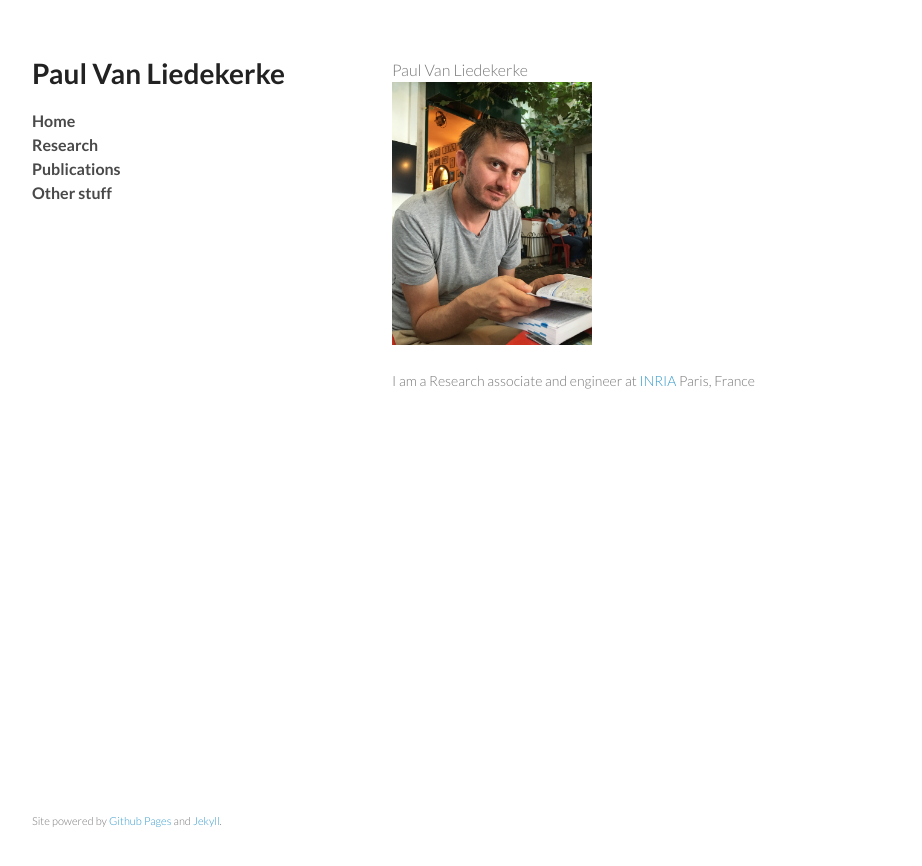
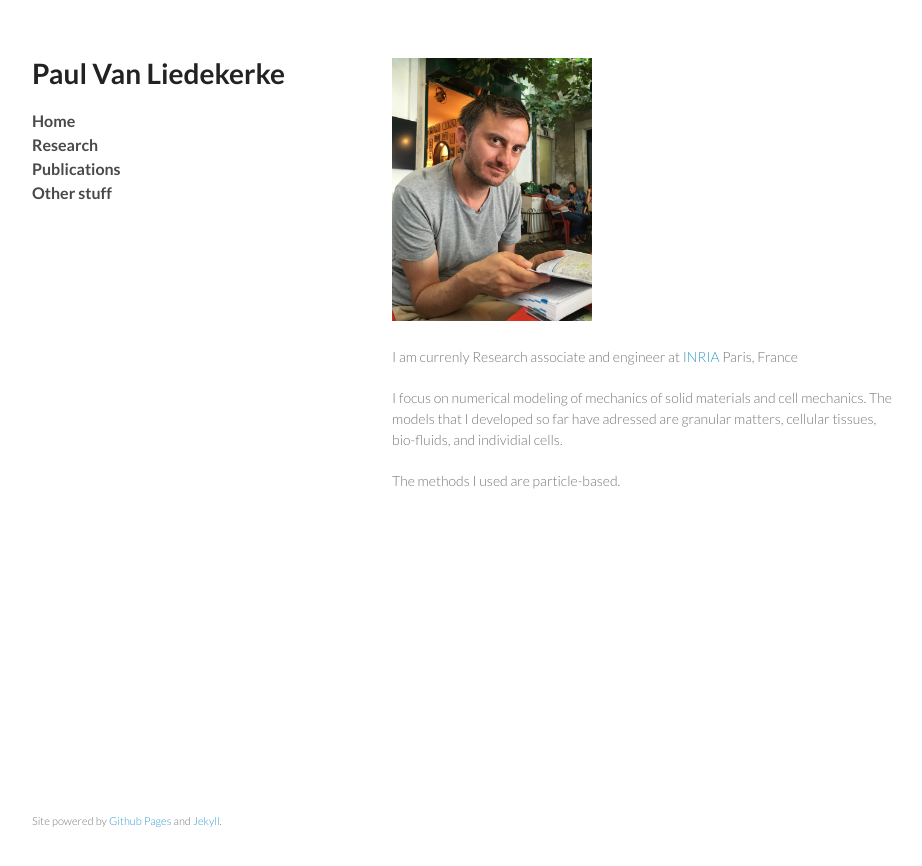
Before and after one commit to paulvanliedekerke/wittgenstein, a Jekyll site: the page index.html, which Jekyll copies as it is, in a window 1280 px wide. Shown: the top 866 px of the page, without its empty margins (178-1100 px from the left). Built offline with Jekyll 4.4.1, drawn with Linux system fonts in a browser that asks for light colours; Markdown is read by kramdown in place of the engine named in the settings.

Commit message:
Update index.html

```diff
--- a/index.html
+++ b/index.html
@@ -19,23 +19,35 @@
         <p></p>
         <p class="navigation">
           <a href="http://vanliedekerke.com/">Home</a><br>
-          <a href="http://www.cs.uic.edu/~slin/">Research</a> <br>
-          <a href="http://linshuyang.com/project/">Publications</a><br>
-          <a href="http://linshuyang.com/blog/">Other stuff</a><br>
+          <a href="">Research</a> <br>
+          <a href="">Publications</a><br>
+          <a href="/">Other stuff</a><br>
         </p>
 
       </header>
       <section>
-	      <span style="font-size:16px"> Paul Van Liedekerke </span>
+
 
 
 <p>
 <img src="me.jpg" alt="" width="200">
 </p>
 
+<p></p>
+
 <p>
-	I am a Research associate and engineer at <a href="http://www.inria.fr/">INRIA</a> Paris, France
+	I am currenly Research associate and engineer at <a href="http://www.inria.fr/">INRIA</a> Paris, France
 </p>
+
+<p>
+	I focus on numerical modeling of mechanics of solid materials and cell mechanics. The models that I developed so far have adressed are
+	granular matters, cellular tissues, bio-fluids, and individial cells.
+</p>
+
+<p>
+	The methods I used are particle-based.
+</p>
+
 
 
       </section>
```
